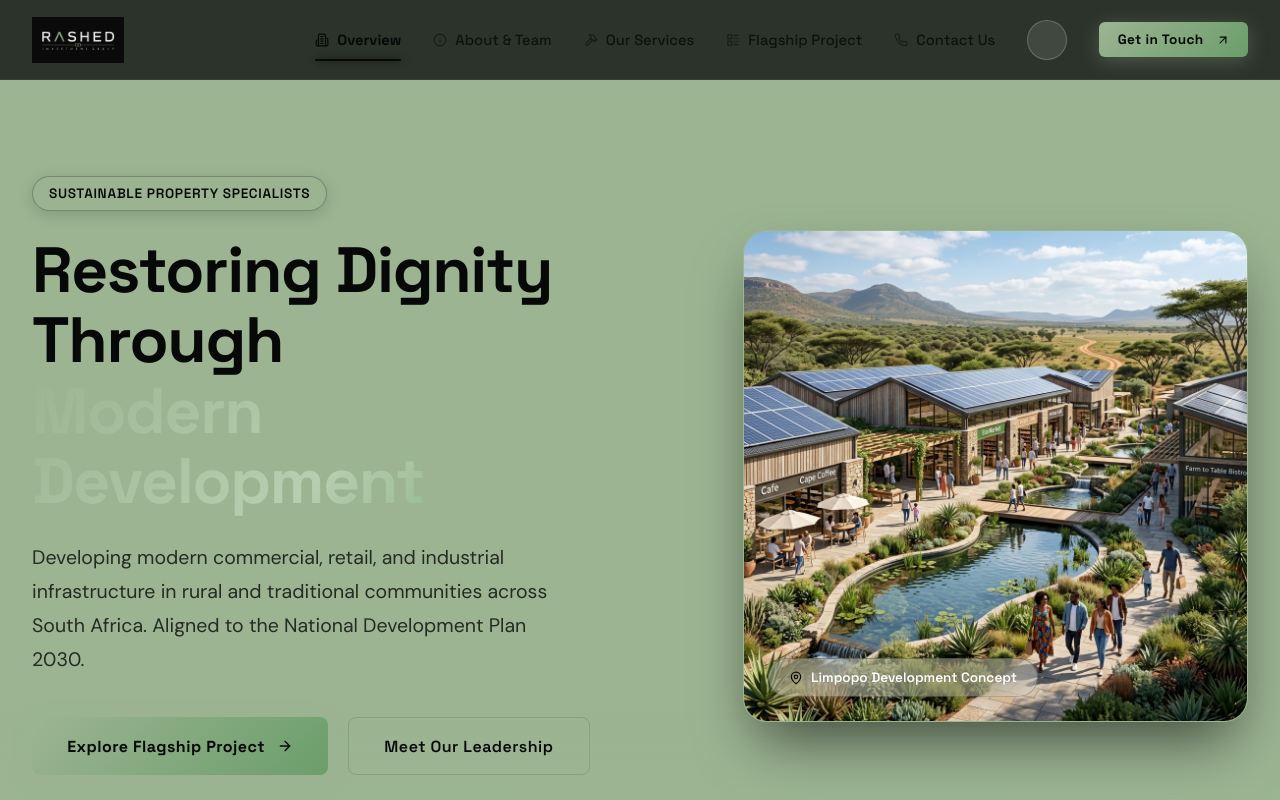
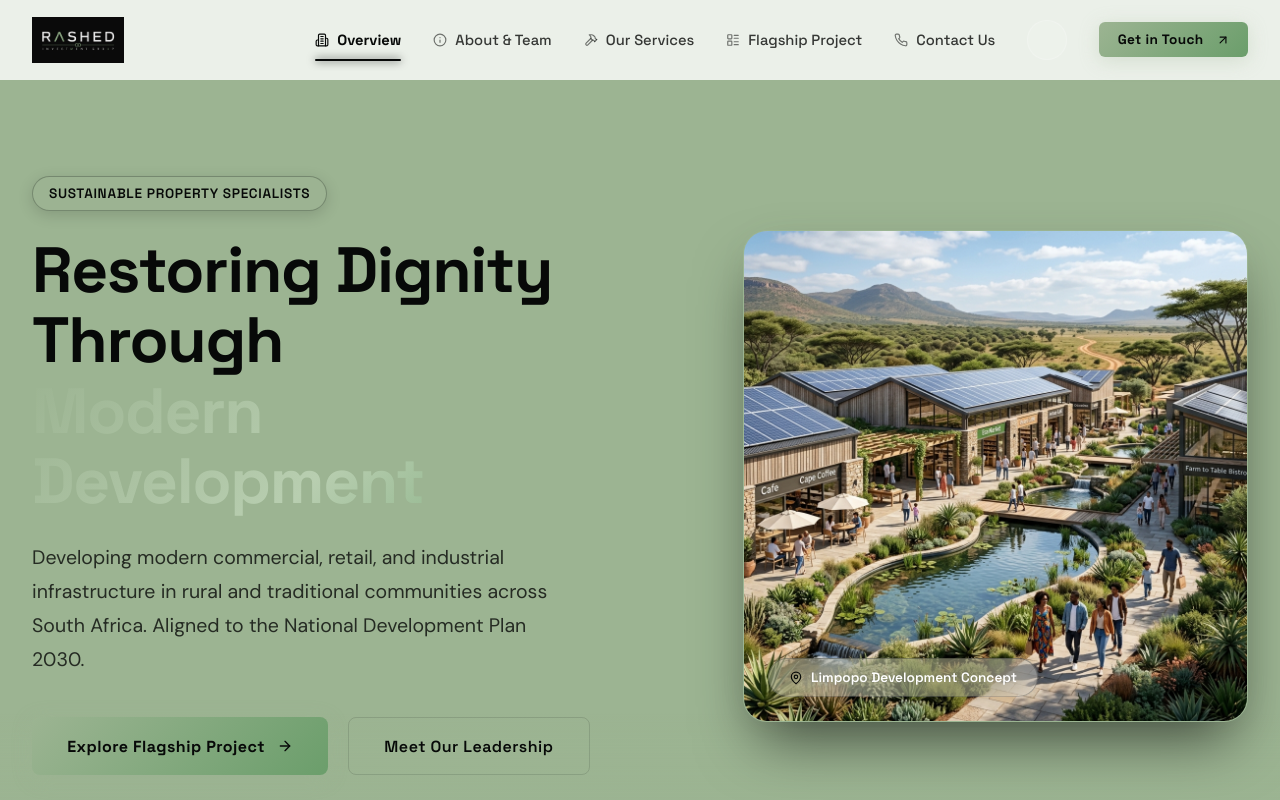
Before and after one commit to banele303/rashed-investment, a React (Vite) app: page / in a window 1280 px wide. Shown: the top 800 px of the page. Built offline with nearby package versions, Linux system fonts and the light colour scheme.

Commit message:
style: change navbar background to white for better contrast

```diff
--- a/src/App.jsx
+++ b/src/App.jsx
@@ -52,9 +52,9 @@ function Navigation() {
   return (
     <nav style={{
       ...styles.navBar,
-      background: scrolled ? 'rgba(7, 9, 8, 0.95)' : 'rgba(7, 9, 8, 0.75)',
-      borderBottom: scrolled ? '1px solid var(--border-accent)' : '1px solid rgba(255, 255, 255, 0.05)',
-      boxShadow: scrolled ? '0 10px 30px rgba(0,0,0,0.5)' : 'none',
+      background: scrolled ? 'rgba(255, 255, 255, 0.95)' : 'rgba(255, 255, 255, 0.8)',
+      borderBottom: scrolled ? '1px solid rgba(7, 9, 8, 0.05)' : '1px solid transparent',
+      boxShadow: scrolled ? '0 10px 30px rgba(0,0,0,0.05)' : 'none',
     }}>
       <div className="container" style={styles.navContainer}>
         {/* Logo — image only, no text */}
@@ -344,8 +344,8 @@ const styles = {
     top: '80px',
     left: 0,
     width: '100%',
-    background: 'var(--bg-secondary)',
-    borderBottom: '1px solid var(--border-accent)',
+    background: '#FFFFFF',
+    borderBottom: '1px solid rgba(7, 9, 8, 0.05)',
     padding: '1.5rem',
     display: 'flex',
     flexDirection: 'column',
```
